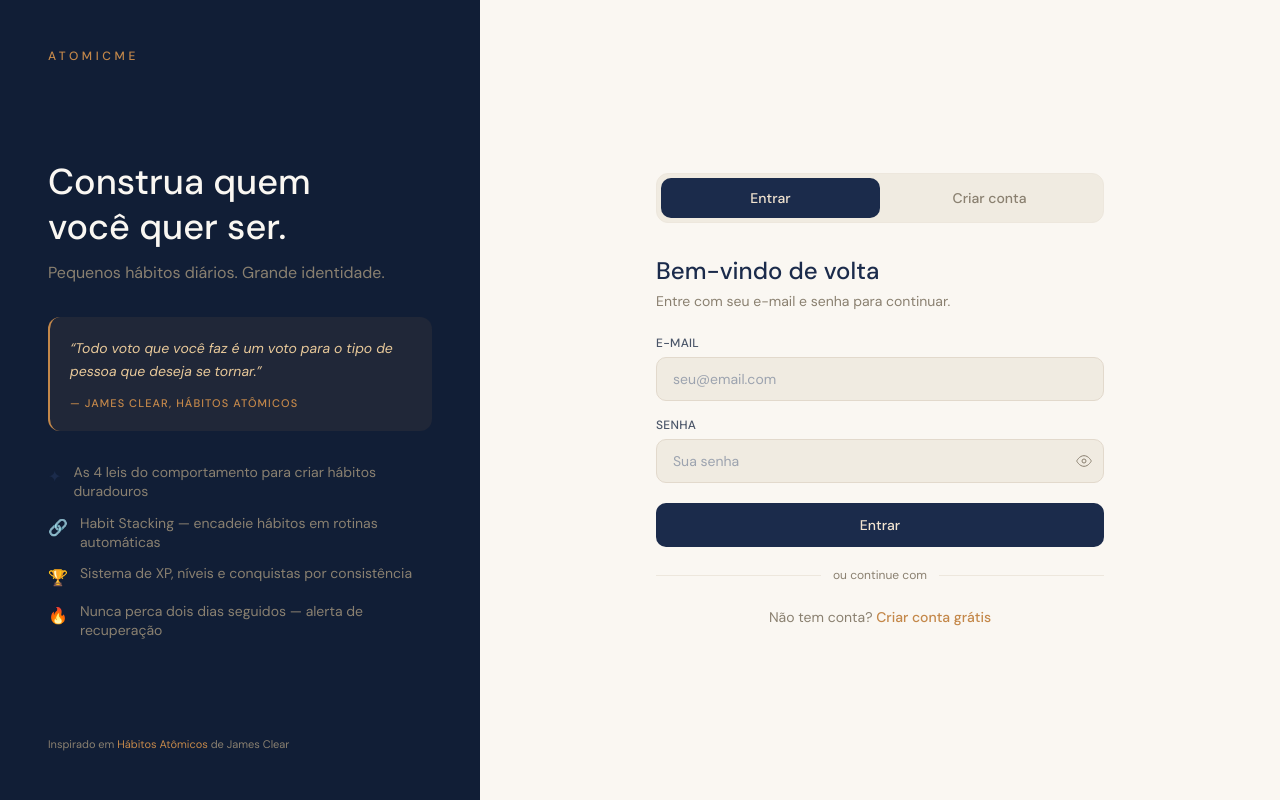
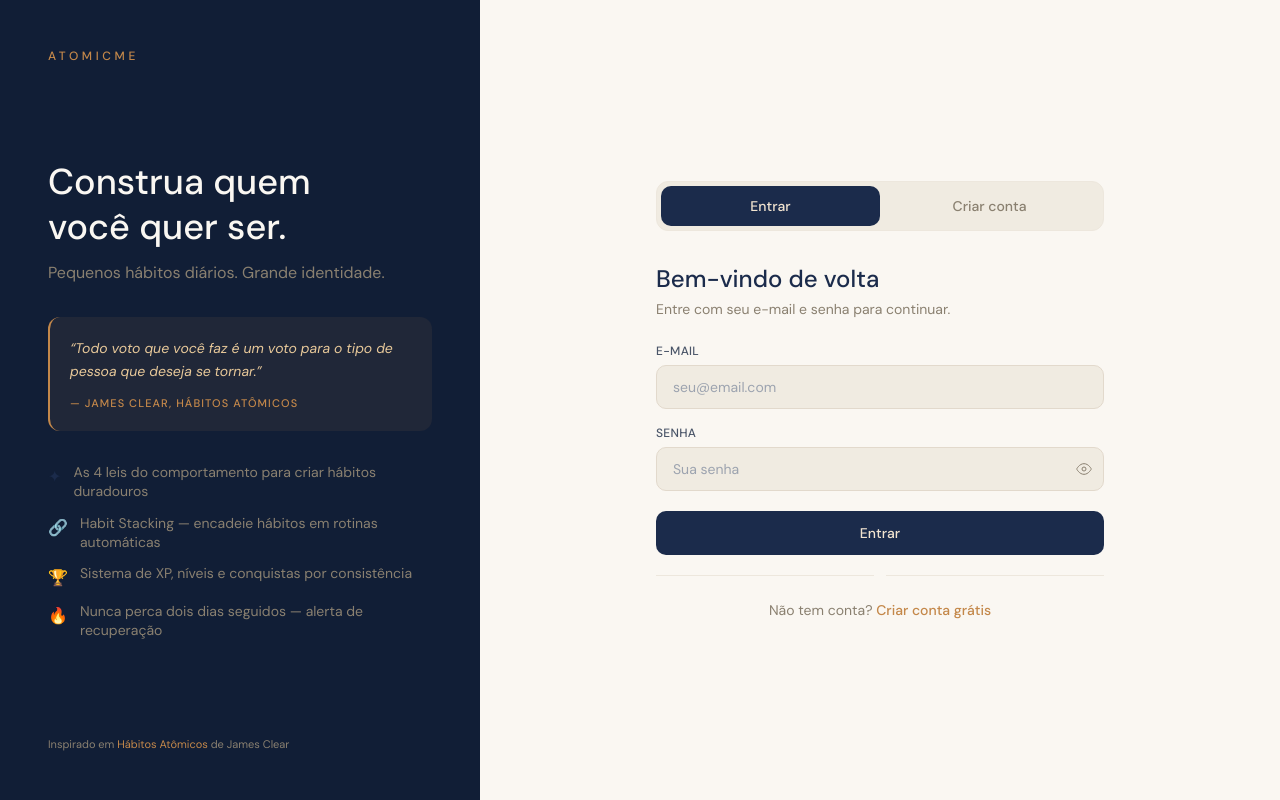
Before and after one commit to LeticiaFernandesJ/Atomicme, a Next.js app: page /login in a window 1280 px wide. Built offline with nearby package versions, Linux system fonts and the light colour scheme.

Commit message:
Update page.tsx

```diff
--- a/src/app/(auth)/login/page.tsx
+++ b/src/app/(auth)/login/page.tsx
@@ -242,7 +242,7 @@ export default function LoginPage() {
           {/* Divider */}
           <div className="flex items-center gap-3 my-5">
             <div className="flex-1 h-px" style={{ background: "var(--border-light)" }} />
-            <span className="text-xs" style={{ color: "var(--text-muted)" }}>ou continue com</span>
+
             <div className="flex-1 h-px" style={{ background: "var(--border-light)" }} />
           </div>
 
```
